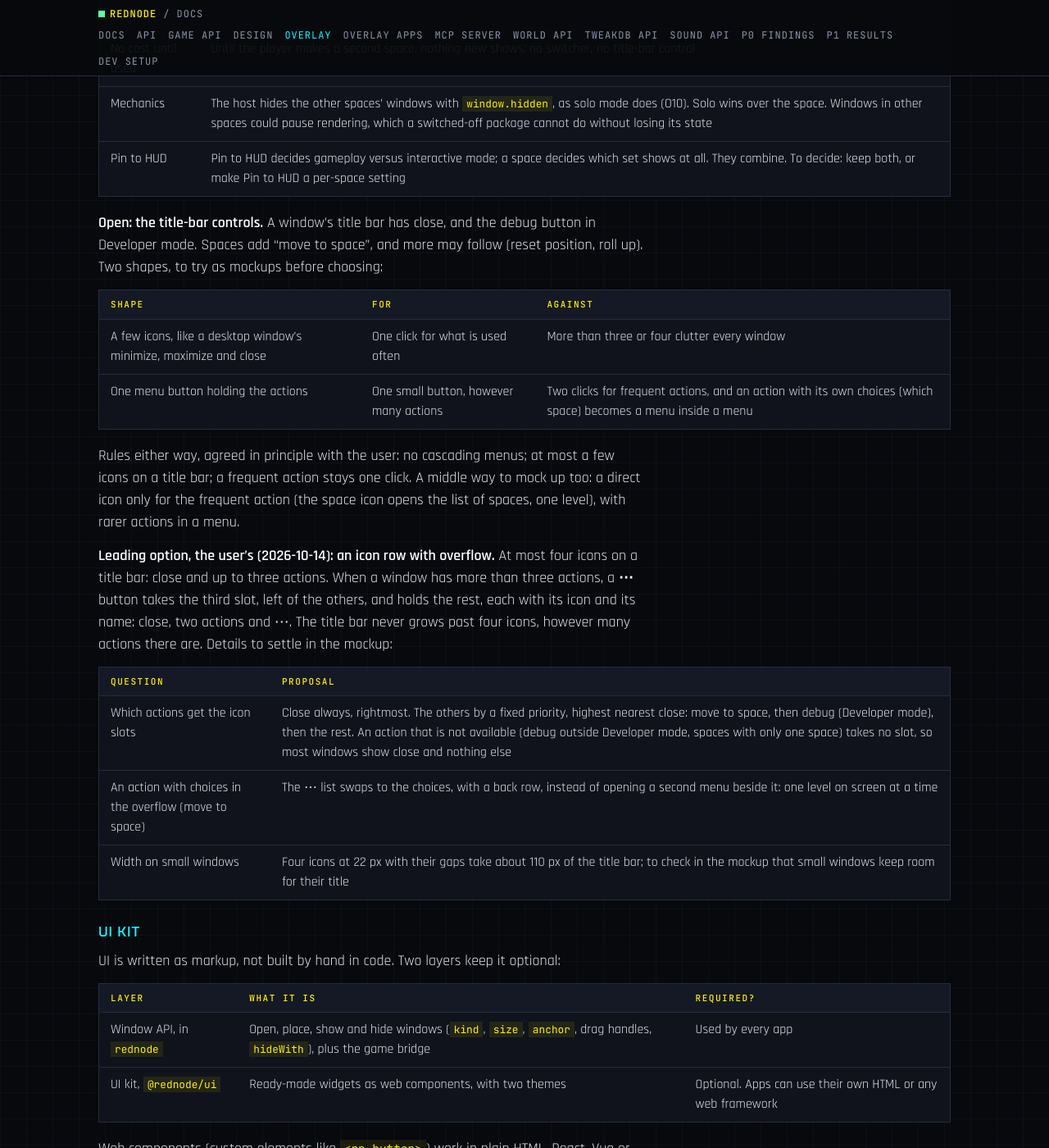
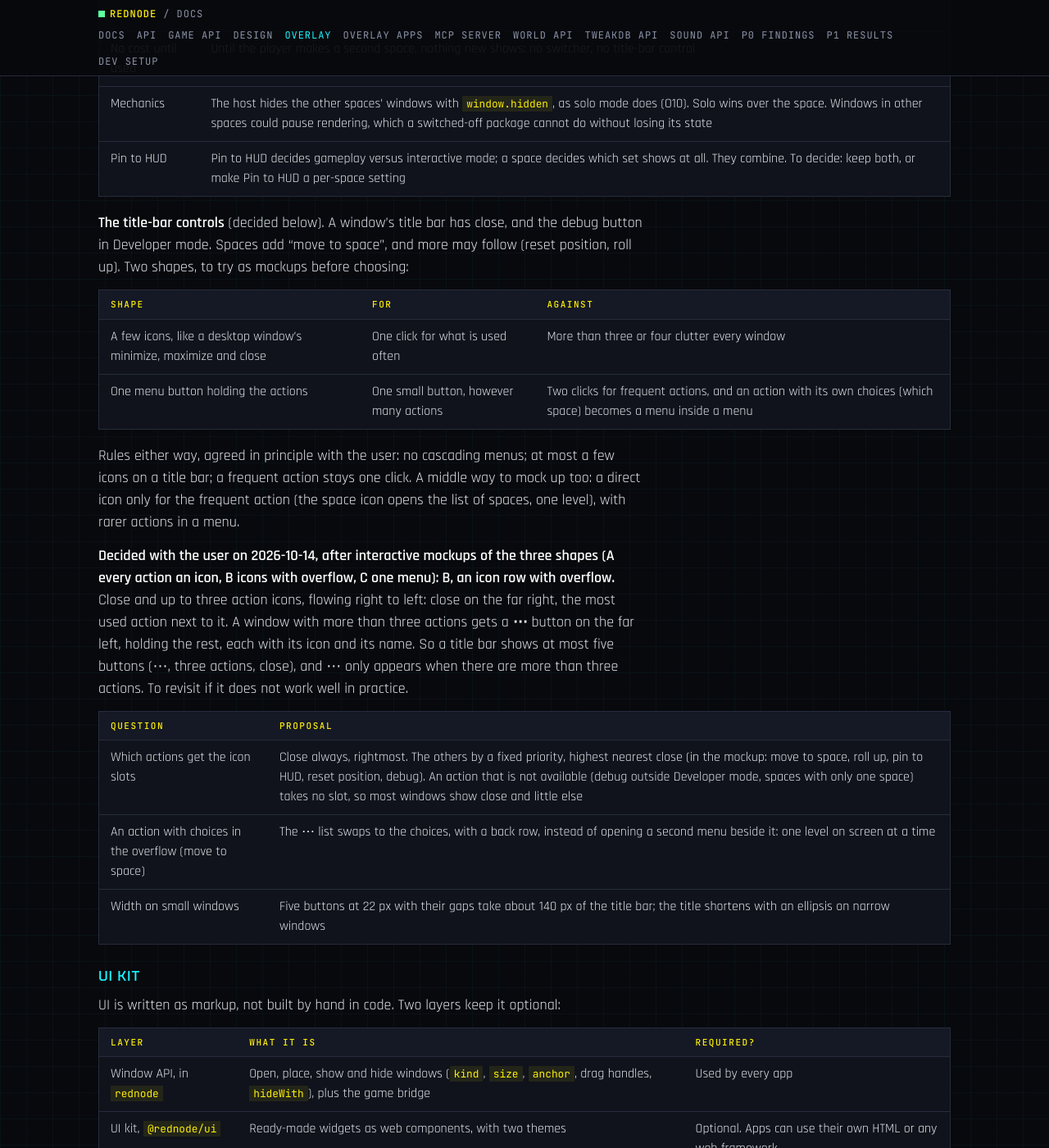
Before and after one commit to CyberbuildsAI/REDnode, a Jekyll site: the page built from docs/overlay.md, in a window 1280 px wide and 1400 px high, scrolled down 28012 px. Shown: the whole window at 82% size. Built offline with Jekyll 4.4.1, drawn with Linux system fonts in a browser that asks for light colours; our own code applies the rules of GitHub Pages for plain Markdown files.

Commit message:
O11 Spaces: title-bar controls decided, close and three action icons with overflow on the left
Co-Authored-By: Claude Opus 5.5 <noreply@anthropic.com>

```diff
--- a/docs/overlay.md
+++ b/docs/overlay.md
@@ -602,7 +602,7 @@ Called **spaces**, not layers: "layer" already means the z-order (the tool layer
 | Mechanics | The host hides the other spaces' windows with `window.hidden`, as solo mode does (O10). Solo wins over the space. Windows in other spaces could pause rendering, which a switched-off package cannot do without losing its state |
 | Pin to HUD | Pin to HUD decides gameplay versus interactive mode; a space decides which set shows at all. They combine. To decide: keep both, or make Pin to HUD a per-space setting |
 
-**Open: the title-bar controls.** A window's title bar has close, and the debug button in Developer mode. Spaces add "move to space", and more may follow (reset position, roll up). Two shapes, to try as mockups before choosing:
+**The title-bar controls** (decided below). A window's title bar has close, and the debug button in Developer mode. Spaces add "move to space", and more may follow (reset position, roll up). Two shapes, to try as mockups before choosing:
 
 | Shape | For | Against |
 |---|---|---|
@@ -611,13 +611,13 @@ Called **spaces**, not layers: "layer" already means the z-order (the tool layer
 
 Rules either way, agreed in principle with the user: no cascading menus; at most a few icons on a title bar; a frequent action stays one click. A middle way to mock up too: a direct icon only for the frequent action (the space icon opens the list of spaces, one level), with rarer actions in a menu.
 
-**Leading option, the user's (2026-10-14): an icon row with overflow.** At most four icons on a title bar: close and up to three actions. When a window has more than three actions, a **⋯** button takes the third slot, left of the others, and holds the rest, each with its icon and its name: close, two actions and ⋯. The title bar never grows past four icons, however many actions there are. Details to settle in the mockup:
+**Decided with the user on 2026-10-14, after interactive mockups of the three shapes (A every action an icon, B icons with overflow, C one menu): B, an icon row with overflow.** Close and up to three action icons, flowing right to left: close on the far right, the most used action next to it. A window with more than three actions gets a **⋯** button on the far left, holding the rest, each with its icon and its name. So a title bar shows at most five buttons (⋯, three actions, close), and ⋯ only appears when there are more than three actions. To revisit if it does not work well in practice.
 
 | Question | Proposal |
 |---|---|
-| Which actions get the icon slots | Close always, rightmost. The others by a fixed priority, highest nearest close: move to space, then debug (Developer mode), then the rest. An action that is not available (debug outside Developer mode, spaces with only one space) takes no slot, so most windows show close and nothing else |
+| Which actions get the icon slots | Close always, rightmost. The others by a fixed priority, highest nearest close (in the mockup: move to space, roll up, pin to HUD, reset position, debug). An action that is not available (debug outside Developer mode, spaces with only one space) takes no slot, so most windows show close and little else |
 | An action with choices in the overflow (move to space) | The ⋯ list swaps to the choices, with a back row, instead of opening a second menu beside it: one level on screen at a time |
-| Width on small windows | Four icons at 22 px with their gaps take about 110 px of the title bar; to check in the mockup that small windows keep room for their title |
+| Width on small windows | Five buttons at 22 px with their gaps take about 140 px of the title bar; the title shortens with an ellipsis on narrow windows |
 
 ### UI kit
 
```
Also changed, not shown: CLAUDE.md (+1 -1 lines).
